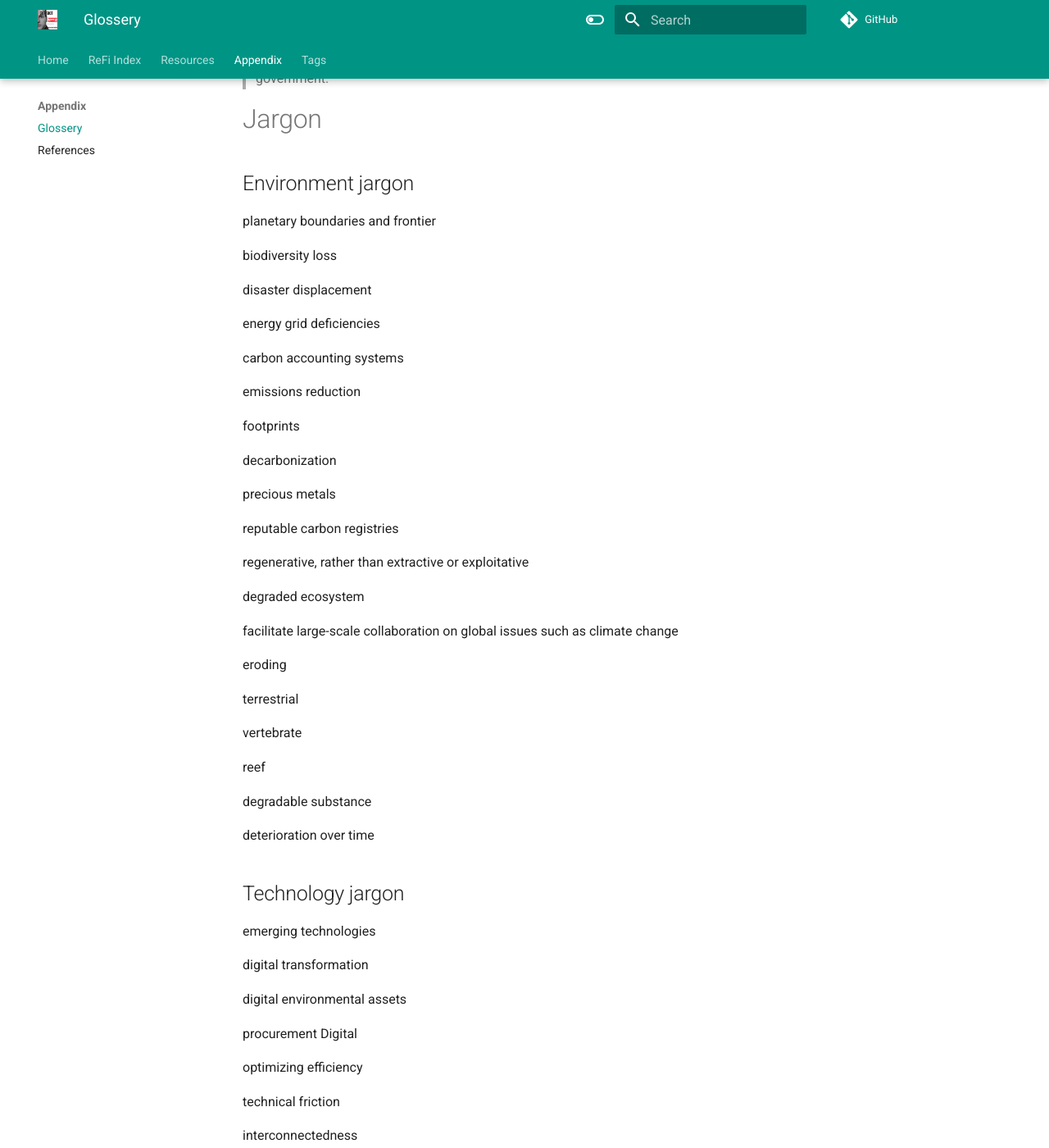
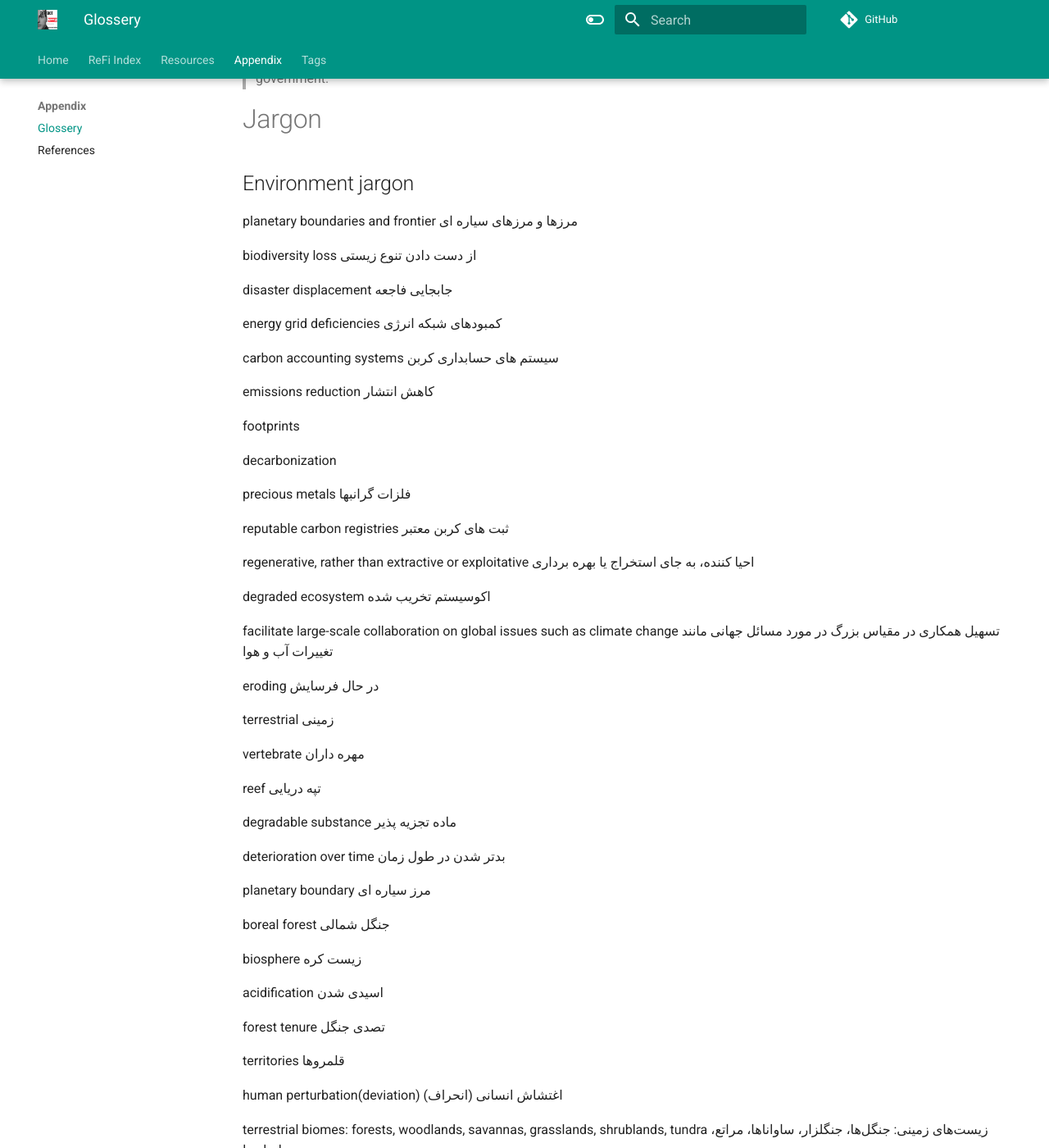
Before and after one commit to armanriazi/refi, an MkDocs documentation site: the page built from docs/glossery.md, in a window 1280 px wide and 1400 px high, scrolled down 845 px. Shown: the whole window at 82% size. Built offline with MkDocs 1.6.1 and Material for MkDocs 9.7.7, drawn with Linux system fonts in a browser that asks for light colours; comment, search, counter and statistics services are not loaded; some of the changed text lies outside the part shown.

```diff
--- a/docs/glossery.md
+++ b/docs/glossery.md
@@ -51,43 +51,83 @@ hide:
 ## Environment jargon
 
 planetary boundaries and frontier
+مرزها و مرزهای سیاره ای
 
 biodiversity loss
+از دست دادن تنوع زیستی
 
 disaster displacement
+جابجایی فاجعه
 
 energy grid deficiencies
+کمبودهای شبکه انرژی
 
 carbon accounting systems
+سیستم های حسابداری کربن
 
 emissions reduction
+کاهش انتشار
 
 footprints
 
 decarbonization
 
 precious metals
+فلزات گرانبها
 
 reputable carbon registries
+ثبت های کربن معتبر
 
 regenerative, rather than extractive or exploitative
+احیا کننده، به جای استخراج یا بهره برداری
 
 degraded ecosystem
+اکوسیستم تخریب شده
 
 facilitate large-scale collaboration on global issues such as climate change
+تسهیل همکاری در مقیاس بزرگ در مورد مسائل جهانی مانند تغییرات آب و هوا
 
 eroding
+در حال فرسایش
 
 terrestrial
+زمینی
 
 vertebrate
+مهره داران
 
 reef
+تپه دریایی
 
 degradable substance
+ماده تجزیه پذیر
 
 deterioration over time
+بدتر شدن در طول زمان
 
+planetary boundary
+مرز سیاره ای
+
+boreal forest
+جنگل شمالی
+
+biosphere
+زیست کره
+
+acidification
+اسیدی شدن
+
+forest tenure
+تصدی جنگل
+
+territories
+قلمروها
+
+human perturbation(deviation)
+اغتشاش انسانی (انحراف)
+
+terrestrial biomes: forests, woodlands, savannas, grasslands, shrublands, tundra
+زیست‌های زمینی: جنگل‌ها، جنگلزار، ساواناها، مراتع، بوته‌ها، تاندرا
 
 ## Technology jargon
 
```
Also changed, not shown: other parts of docs/glossery.md (+13 -1 lines), docs/nature/NaaAC/naaac.md (+2 -2 lines), docs/nature/planet/planet.md (added, +51 -0 lines), docs/reference.md (+6 -0 lines), docs/shareable/assignments/task1.md (+48 -26 lines), docs/assets/attachments/PB.png (added), docs/assets/attachments/new-PB-chart-6-boundaries-transgressed-April-2022.jpeg (added).
